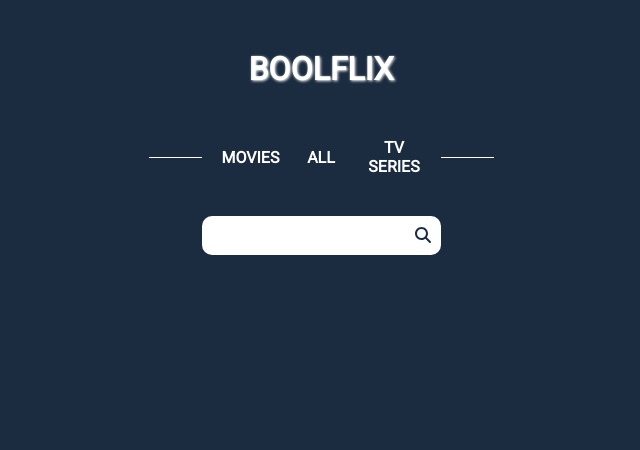
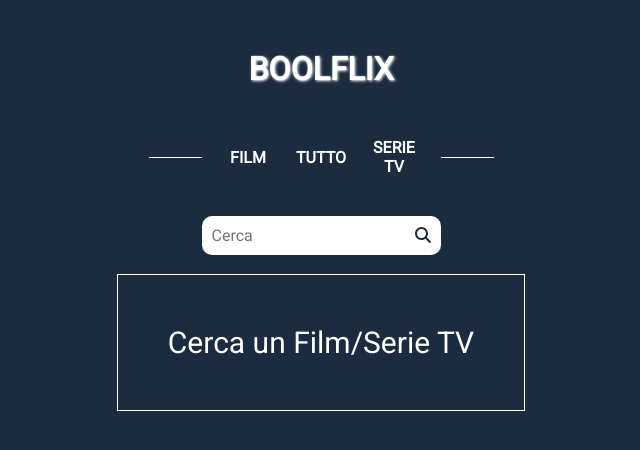
Before and after one commit to matteocicigoi/vite-boolflix, a Vue app: page / in a window 1280 px wide. Shown: the top 450 px of the page, without its empty margins (319-959 px from the left). Built offline with nearby package versions, Linux system fonts and the light colour scheme; the HTML template or start-up script is replaced by a standard one.

Commit message:
feat: messaggio ricerca

```diff
--- a/src/App.vue
+++ b/src/App.vue
@@ -1,5 +1,5 @@
 <script>
-import MovieList from './components/MovieList.vue';
+import MovieList from './components/main/MovieList.vue';
 import Header from './components/header/Header.vue';
 
 import axios from 'axios';
@@ -12,6 +12,7 @@ export default {
     },
     methods : {
         apiRequest(type){
+            store.request = false;
             let url;
             let obj;
             if(type === 'movie'){
@@ -25,6 +26,7 @@ export default {
 
             axios.get(url + store.searchText).then((response => {
                 store[obj] = response.data.results;
+                store.request = true;
             }));
         },
         searchAll() {
--- a/src/components/MovieList.vue
+++ /dev/null
@@ -1,33 +0,0 @@
-<script>
-/* Componente che genera la lista di Film e Serie Tv */
-import Movie from './Movie.vue';
-
-import { store } from '../store';
-export default {
-    components : {
-        Movie
-    },
-    data() {
-        return {
-            store
-        }
-    }
-};
-</script>
-
-<template>
-    <ul>
-        <Movie v-for="movie in store.movie" :movie="movie"/>
-        <Movie v-for="serie in store.series" :serie="serie"/>
-    </ul>
-</template>
-
-<style scoped lang="scss">
-    ul {
-        display: flex;
-        width: 100%;
-        flex-wrap: wrap;
-        gap: 5px;
-        list-style-type: none;
-    }
-</style>
--- a/src/components/header/Search.vue
+++ b/src/components/header/Search.vue
@@ -13,7 +13,7 @@ export default {
 <template>
     <div class="search">
         <label for="search">Cerca: </label>
-        <input type="text" id="search" v-model="store.searchText">
+        <input type="text" id="search" v-model="store.searchText" @keyup.enter="$emit('find')" placeholder="Cerca">
         <button @click="$emit('find')">
             <font-awesome-icon icon="fa-solid fa-magnifying-glass" />
         </button>
--- a/src/components/header/Type.vue
+++ b/src/components/header/Type.vue
@@ -4,9 +4,9 @@ export default {}
 </script>
 <template>
     <ul>
-        <li>Movies</li>
-        <li>All</li>
-        <li>TV series</li>
+        <li>Film</li>
+        <li>Tutto</li>
+        <li>Serie Tv</li>
     </ul>
 </template>
 
--- /dev/null
+++ b/src/components/main/Loading.vue
@@ -0,0 +1,47 @@
+<script>
+export default {}
+</script>
+<template>
+    <div class="loading"><h3>Loading...</h3></div>
+</template>
+
+<style scoped lang="scss">
+@keyframes spin {
+    100% {
+        -webkit-transform: rotate(360deg);
+        transform:rotate(360deg);
+    }
+}
+@keyframes spin2 {
+    100% {
+        -webkit-transform: rotate(-360deg);
+        transform:rotate(-360deg);
+    }
+}
+.loading{
+        width: 200px;
+        height: 200px;
+        border: 10px solid #c0c9ff;
+        border-radius: 50%;
+        animation: spin 2s linear infinite;
+        margin: 50px auto;
+
+        h3{
+            line-height: 200px;
+            color: #233599;
+            text-align: center;
+            animation: spin2 2s linear infinite;
+        }
+
+        &::before {
+            content: '';
+            margin: 0 auto;
+            margin-top: -15px;
+            display: block;
+            width: 20px;
+            height: 20px;
+            background-color: #233599;
+            border-radius: 50%;
+        }
+}
+</style>
--- a/src/components/Movie.vue
+++ b/src/components/main/Movie.vue
@@ -66,7 +66,7 @@ export default {
 </template>
 
 <style scoped lang="scss">
-@use '../assets/style/partials/_variables.scss' as *;
+@use '../../assets/style/partials/_variables.scss' as *;
     li {
         width: calc((100% - 25px) / 6);
         border: double $brPrimary;
--- /dev/null
+++ b/src/components/main/MovieList.vue
@@ -0,0 +1,67 @@
+<script>
+/* Componente che genera la lista di Film e Serie Tv */
+import Movie from './Movie.vue';
+import Loading from './Loading.vue';
+
+import { store } from '../../store';
+export default {
+    components : {
+        Movie,
+        Loading
+    },
+    data() {
+        return {
+            store
+        }
+    },
+    computed : {
+        infoText(){
+            if(this.store.movie.length < 1 || this.store.movie.length < 1){
+                if(this.store.request === null){
+                    return 'Cerca un Film/Serie TV';
+                }else{
+                    return 'Nessun risultato trovato';
+                }
+            }
+            if(this.store.request === false){
+                return 'loading';
+            }
+            return false;
+        }
+    }
+};
+</script>
+
+<template>
+    <div class="info" v-if="infoText">
+        <Loading v-if="infoText === 'loading'"/>
+        <span v-else>{{ infoText }}</span>
+    </div>
+    <ul v-if="store.request !== false">
+        <Movie v-for="movie in store.movie" :movie="movie"/>
+        <Movie v-for="serie in store.series" :serie="serie"/>
+    </ul>
+</template>
+
+<style scoped lang="scss">
+@use '../../assets/style/partials/_variables.scss' as *;
+    ul {
+        display: flex;
+        width: 100%;
+        flex-wrap: wrap;
+        gap: 5px;
+        list-style-type: none;
+    }
+    .info {
+        margin: 0 auto;
+        margin-top: 50px;
+        text-align: center;
+        span{
+            text-align: center;
+            color: $textPrimary;
+            border: 1px solid $brPrimary;
+            padding: 50px;
+            font-size: 30px;
+        }
+    }
+</style>
--- a/src/store.js
+++ b/src/store.js
@@ -5,5 +5,6 @@ export const store = reactive ({
     urlSeries : 'https://api.themoviedb.org/3/search/tv?api_key=2008115ba238ce063cedebda94390914&language=it&query=',
     searchText : '',
     movie : [],
-    series : []
+    series : [],
+    request : null
 })
```
